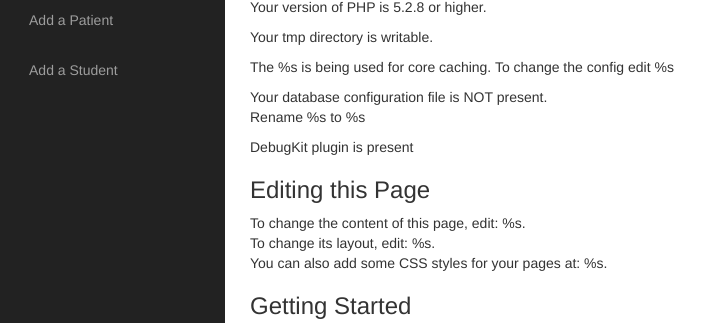
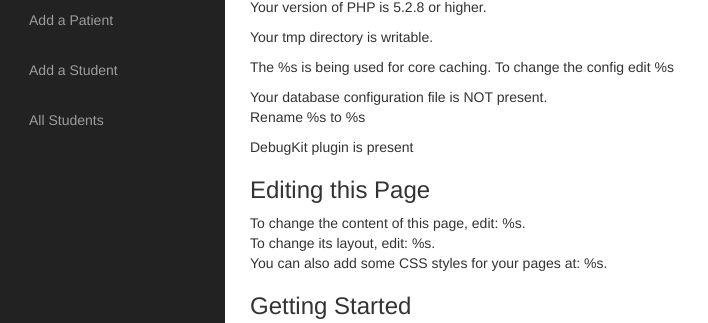
Before and after one commit to paranjay/ISLL, a CakePHP app: the page made by app/View/Pages/home.ctp in a window 1280 px wide. Shown: the part 156-479 px from the top of the page, without its empty margins (0-708 px from the left). Run offline with PHP 8.4 and a stand-in for CakePHP, Linux system fonts and the light colour scheme; the template is opened without the code that fills it, so the values that code supplies are empty; some libraries are stand-ins or nearby versions; some web fonts are replaced.

Commit message:
adding a link for all students

```diff
--- a/app/View/Layouts/default.ctp
+++ b/app/View/Layouts/default.ctp
@@ -61,6 +61,11 @@
             							'action' => 'add'
             							),array('data-original-title'=>' Add a Student','escape'=>false)
             						) ?></li>
+            <li> <?php echo $this->Html->link('<i class="fa fa-dashboard"></i> All Students ',
+            						array('controller' => 'students',
+            							'action' => 'add'
+            							),array('data-original-title'=>' All Students','escape'=>false)
+            						) ?></li>
              </ul>
 
           </div>
```
